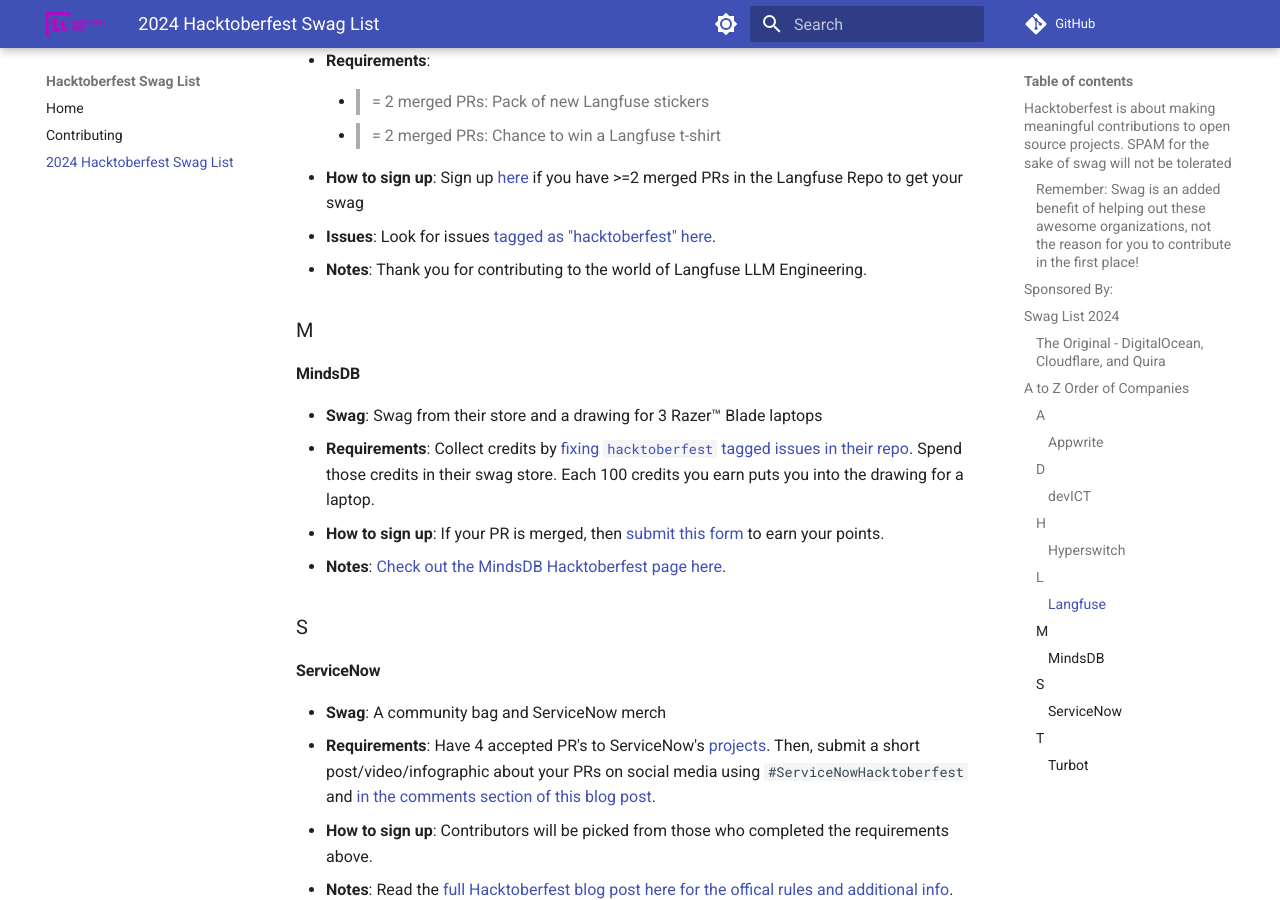
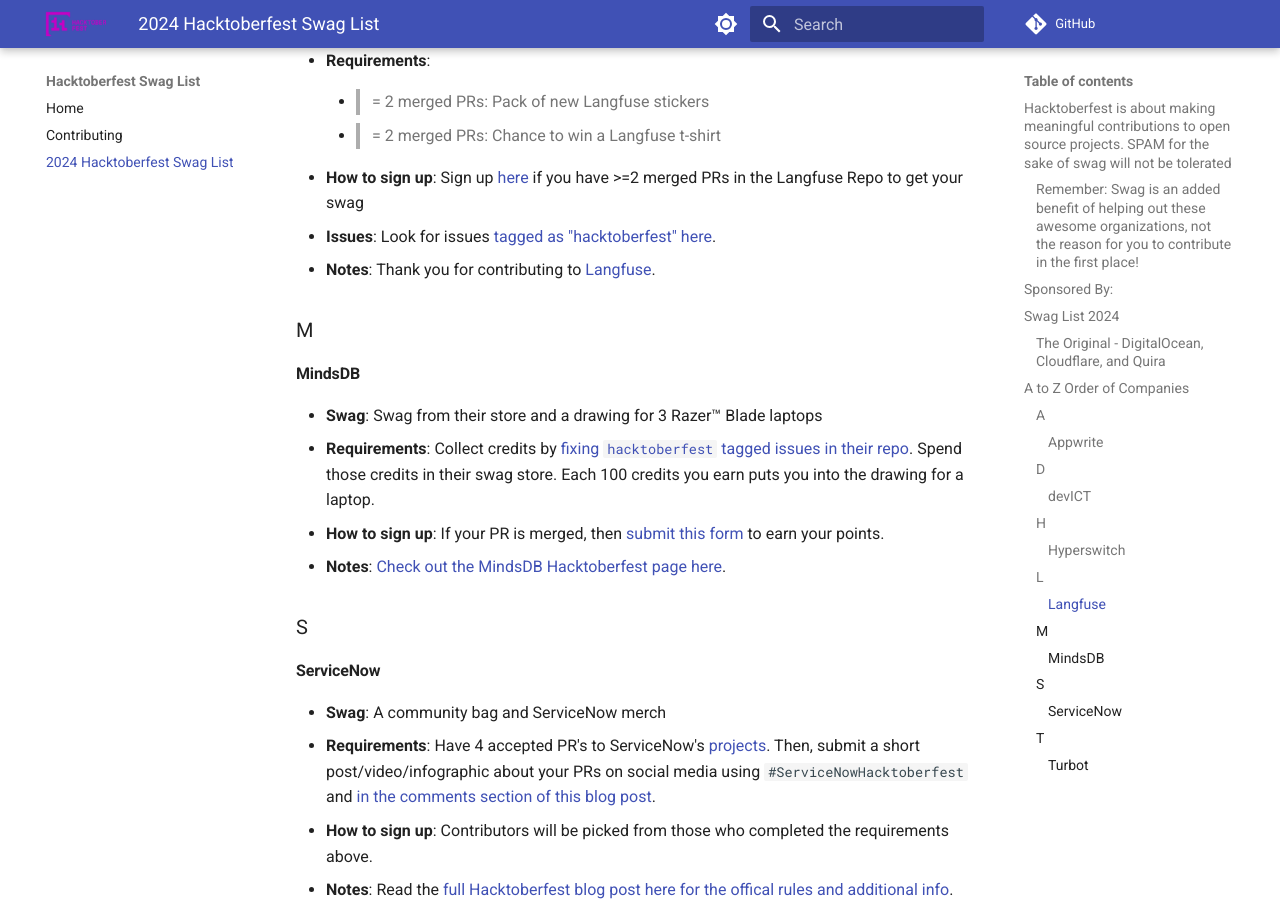
Before and after one commit to crweiner/hacktoberfest-swag-list, an MkDocs documentation site: the page built from docs/list.md, in a window 1280 px wide and 900 px high, scrolled down 2256 px. Built offline with MkDocs 1.6.1 and Material for MkDocs 9.7.7, drawn with Linux system fonts in a browser that asks for light colours; plug-ins that fetch from the network failed and are left out; comment, search, counter and statistics services are not loaded.

Commit message:
Link fix

```diff
--- a/docs/list.md
+++ b/docs/list.md
@@ -72,7 +72,7 @@
     - >= 2 merged PRs: Chance to win a Langfuse t-shirt
 - **How to sign up**: Sign up [here](https://docs.google.com/forms/d/e/1FAIpQLSe_GNazlvZSkHJ-WdnWOCfplZULY3GTOzCBwZgX7X_mLjlK2A/viewform) if you have >=2 merged PRs in the Langfuse Repo to get your swag
 - **Issues**: Look for issues [tagged  as "hacktoberfest" here](https://github.com/langfuse/langfuse/issues?q=is%3Aissue+is%3Aopen+label%3Ahacktoberfest).
-- **Notes**: Thank you for contributing to the world of Langfuse LLM Engineering.
+- **Notes**: Thank you for contributing to [Langfuse](https://langfuse.com/).
 
 ### M
 
```
